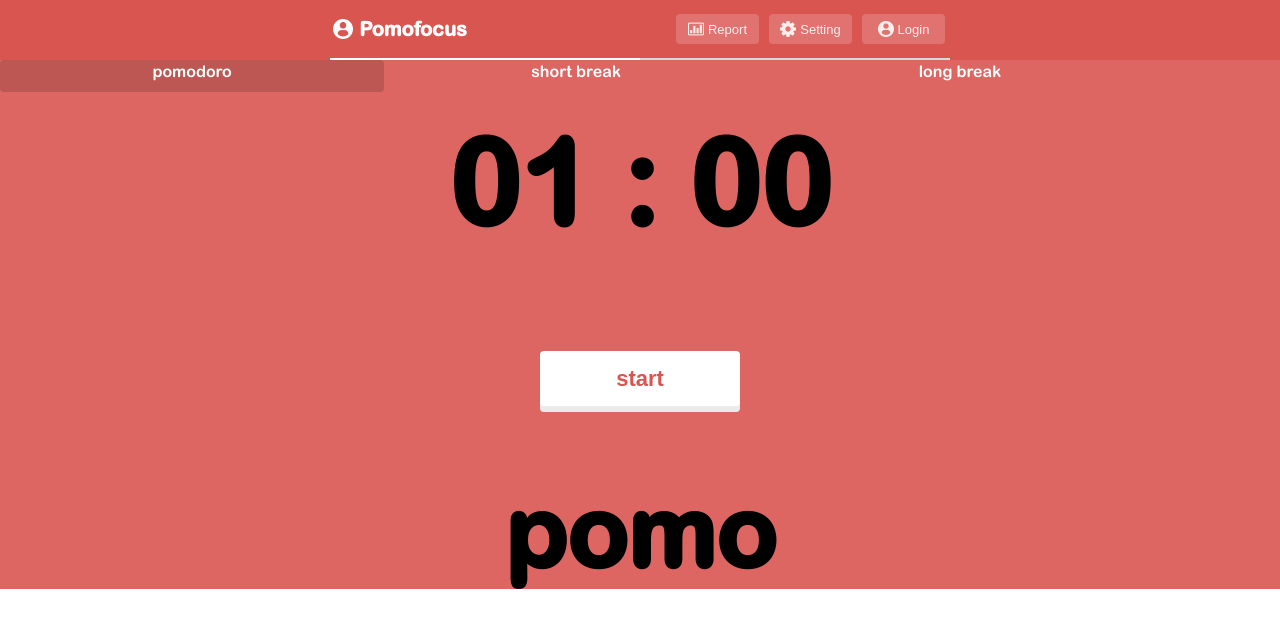
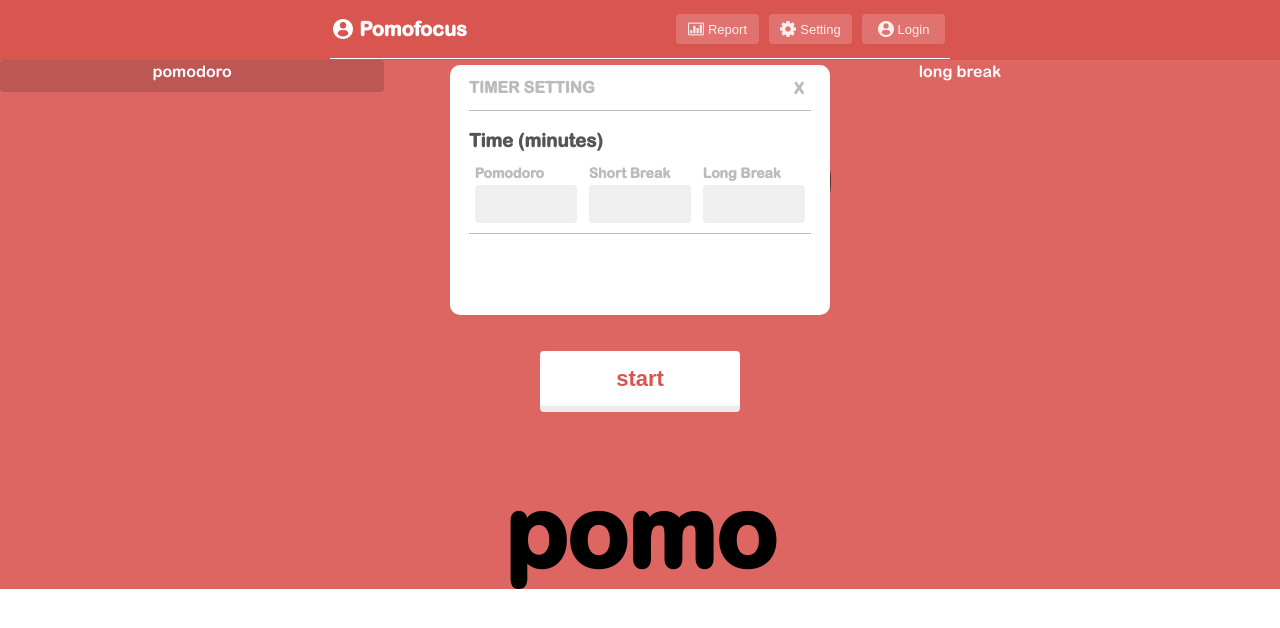
Before and after one commit to elkhayate/pomo, a React (Create React App) app: page / in a window 1280 px wide. Both pictures are taken after a click on the button "Setting". Shown: the top 628 px of the page. Built offline with nearby package versions, Linux system fonts and the light colour scheme.

Commit message:
timer styling & popup logic

```diff
--- a/src/components/Navbar.js
+++ b/src/components/Navbar.js
@@ -1,10 +1,15 @@
-import React from 'react';
+import React,{useState, useContext} from 'react';
 import styled from 'styled-components';
-import graph from "../assets/graph-white.png"
-import config from "../assets/config-white.png"
-import user from "../assets/user-white.png"
+import graph from "../assets/graph-white.png";
+import config from "../assets/config-white.png";
+import user from "../assets/user-white.png";
+import remove from "../assets/remove-black-sm.png";
+import { ContextTime } from '../contexts/ContextTime';
+
+
 export default function Navbar(){
-
+    const {speed} = useContext(ContextTime)
+    const [show, setShow] = useState(false);
     return (
         <Container>
             <Nav>
@@ -13,17 +18,134 @@ export default function Navbar(){
                 pomofocus
             </Logo>
             <Buttons>
-                <Button><ImgBtn src={graph} alt = "graph" /><TextBtn>report</TextBtn></Button>
-                <Button><ImgBtn src={config} alt = "config" /><TextBtn>setting</TextBtn></Button>
-                <Button><ImgBtn src={user} alt = "user" /><TextBtn>login</TextBtn></Button>
+                <Button>
+                    <ImgBtn src={graph} alt = "graph" />
+                    <TextBtn>report</TextBtn>
+                </Button>
+                <Button onClick={()=>setShow(!show)}>
+                    <ImgBtn src={config} alt = "config" />
+                    <TextBtn>setting</TextBtn>
+                </Button>
+                <Button>
+                    <ImgBtn src={user} alt = "user" />
+                    <TextBtn>login</TextBtn>
+                </Button>
             </Buttons>
             </Nav>
             <Back>
-                <Loading />
+                <Loading style={{width:`${speed}px`}}/>
             </Back>
+            {
+                show &&
+                <Popup>
+                    <Lign>
+                        <TextHeader>
+                            timer setting
+                        </TextHeader>
+                        <Close>x</Close>
+                    </Lign>
+                    <Time>
+                        <TextTime>Time (minutes)</TextTime>
+                        <Inputs>
+                            <Box>
+                                <BoxText>pomodoro</BoxText>
+                                <Input type="number" min="0" step = "1"/>
+                            </Box>
+                            <Box>
+                                <BoxText>short break</BoxText>
+                                <Input type="number" min="0" step = "1"/>
+                            </Box>
+                            <Box>
+                                <BoxText>long break</BoxText>
+                                <Input type="number" min="0" step = "1"/>
+                            </Box>
+                        </Inputs>
+                    </Time>
+                </Popup>
+            }
         </Container>
     )
 }
+const Inputs = styled.div`
+    display: flex;
+    justify-content: space-around;
+    align-items: center;
+    align-content: center;
+    margin-bottom: 10px;
+`;
+const Box = styled.div`
+    width : 30%;
+    display: flex;
+    flex-direction: column;
+    justify-content: space-around;
+
+`;
+const BoxText = styled.h3`
+    font-size: 14px;
+    color: rgb(187, 187, 187);
+    font-weight: bold;
+    margin-bottom: 4px;
+`;
+const Input = styled.input`
+    border-radius: 4px;
+    background-color: rgb(239, 239, 239);
+    font-size: 16px;
+    padding: 10px;
+    box-shadow: none;
+    border: medium none;
+    color: rgb(85, 85, 85);
+    width: 100%;
+    box-sizing: border-box;
+`;
+const Time = styled.div`
+    width: 90%;
+    margin: auto;
+    border-bottom: 1px solid rgb(187, 187, 187);
+`;
+const TextTime = styled.h3`
+    color: rgb(85, 85, 85);
+    font-weight: bold;
+    display: flex;
+    -moz-box-align: center;
+    align-items: center;
+    margin-bottom: 0px;
+    text-transform: none;
+`;
+const TextHeader = styled.h2`
+    font-size: 16px;
+    color: rgb(187, 187, 187);
+    text-transform: uppercase;
+    font-weight: bold;
+`;
+const Close = styled.h1`
+    height: 17px;
+    width: 17px;
+    cursor: pointer;
+    font-size: 16px;
+    font-weight: bolder;
+    color: rgb(187, 187, 187);
+`;
+const Popup = styled.div`
+    top:65px;
+    width:380px;
+    position: absolute;
+    margin-left: auto;
+    margin-right: auto;
+    left: 0;
+    right: 0;
+    background-color: white;
+    height : 250px;
+    border-radius: 10px;
+`;
+const Lign = styled.div`
+    width : 90%;
+    margin: auto;
+    display: flex;
+    align-content: center;
+    justify-content: space-between;
+    align-items: center;
+    border-bottom: 1px solid rgb(187, 187, 187);
+`;
 
 const Container = styled.nav`
     width: 620px;
@@ -51,7 +173,6 @@ const Logo = styled.div`
     width: 140px;
     color:white;
     cursor: pointer;
-    font-family: 'ArialRounded', -apple-system, BlinkMacSystemFont, 'Segoe UI', Roboto, Helvetica, Arial, sans-serif, 'Apple Color Emoji', 'Segoe UI Emoji', 'Segoe UI Symbol';
 `;
 const Image = styled.img`
     height: 20px;
@@ -73,7 +194,6 @@ const Button = styled.button`
     opacity: 0.9;
     background: rgba(255, 255, 255, 0.2) none repeat scroll 0% 0%;
     box-shadow: none;
-
     font-size: 13px;
     padding: 2px 6px 2px 6px;
     height: 30px;
@@ -98,12 +218,11 @@ const TextBtn = styled.p`
     margin-left: 4px;
 `;
 const Back = styled.div`
-    background-color: #d9d9d9;
-    height: 2px;
+    background-color: grey;
+    height: 1px;
     width: 620px;
 `;
 const Loading = styled.div`
-    height: 2px;
+    height: 1px;
     background-color: white;
-    width: 50%;
 `;
```
